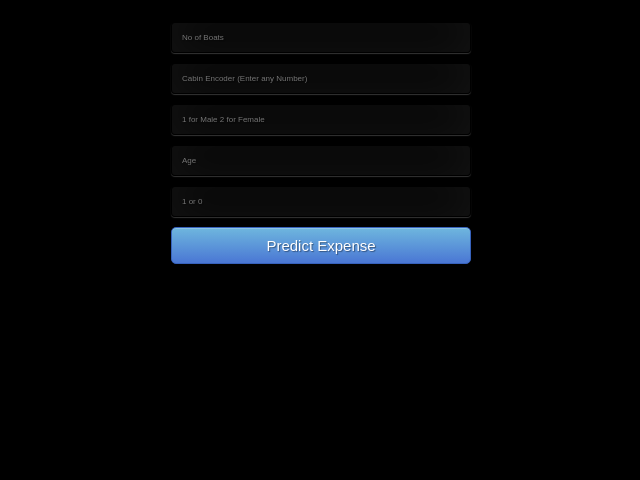
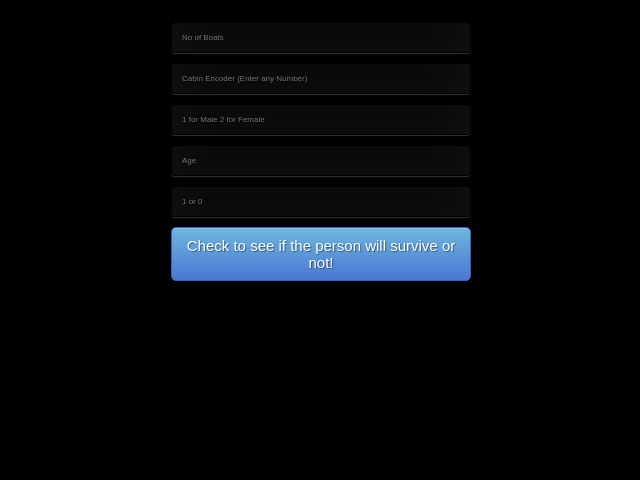
Before and after one commit to Satyake/heroku, a Flask app: page / in a window 1280 px wide. Shown: the part 292-772 px from the top of the page, without its empty margins (319-959 px from the left). Run offline with Flask 2, Linux system fonts and the light colour scheme; parts of the project's set-up code (start-up, migrations or seed data) failed here and were passed over.

Commit message:
Update index.html

```diff
--- a/templates/index.html
+++ b/templates/index.html
@@ -25,7 +25,7 @@
 
 
 
-        <button type="submit" class="btn btn-primary btn-block btn-large">Predict Expense</button>
+        <button type="submit" class="btn btn-primary btn-block btn-large">Check to see if the person will survive or not!</button>
     </form>
 
    <br>
```
